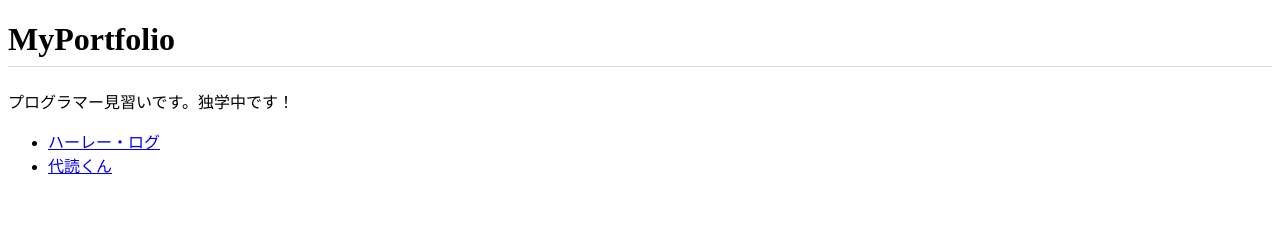
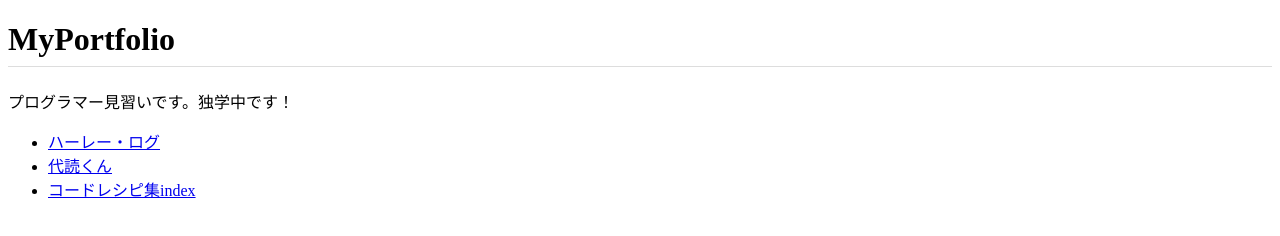
Before and after one commit to inmylife565/inmylife565.github.io, a plain HTML site: page index.html in a window 1280 px wide. Drawn offline with Linux system fonts and the light colour scheme.

Commit message:
Update index.html

```diff
--- a/index.html
+++ b/index.html
@@ -13,6 +13,7 @@
 	<ul>
 		<li><a href="https://inmylife565.github.io/harley">ハーレー・ログ</a></li>
 		<li><a href="https://inmylife565.github.io/speaker">代読くん</a></li>
+		<li><a href="https://inmylife565.github.io/codeRecipe">コードレシピ集index</a></li>
 	</ul>
 </body>
 </html>
```
